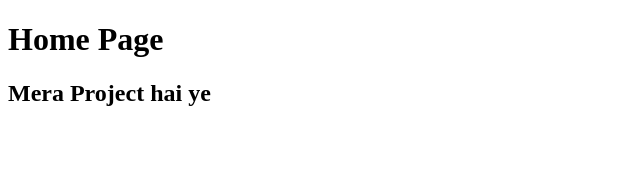
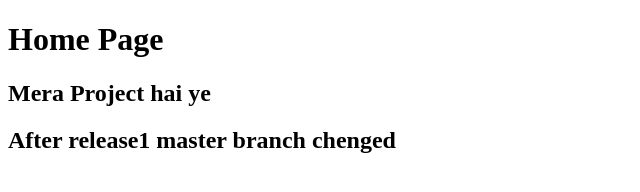
Before and after one commit to mantu10kumar1/project1, a plain HTML site: page index.html in a window 1280 px wide. Shown: the whole page, without its empty margins (0-640 px from the left). Drawn offline with Linux system fonts and the light colour scheme.

Commit message:
change after release1

```diff
--- a/index.html
+++ b/index.html
@@ -8,5 +8,6 @@
 <body>
     <h1>Home Page</h1>
     <h2>Mera Project hai ye </h2>
+    <h2>After release1 master branch chenged</h2>
 </body>
 </html>
```
